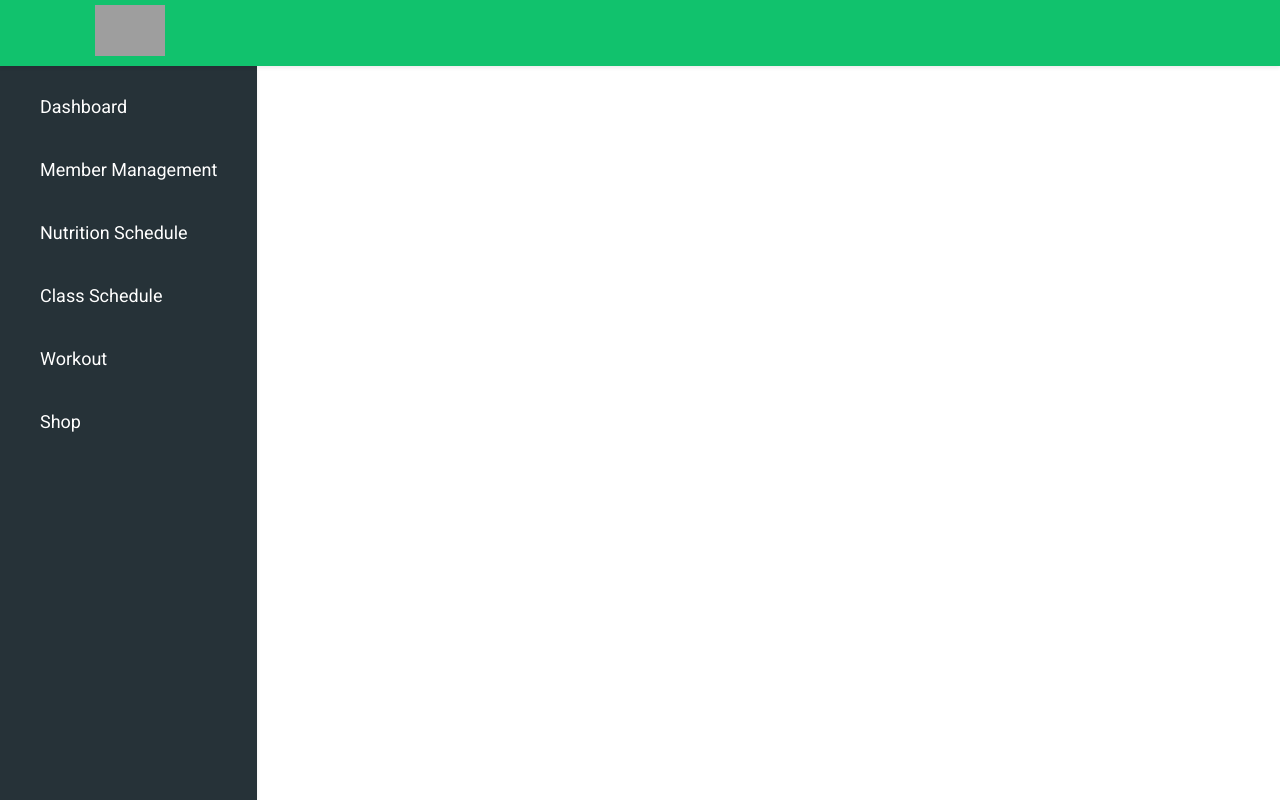
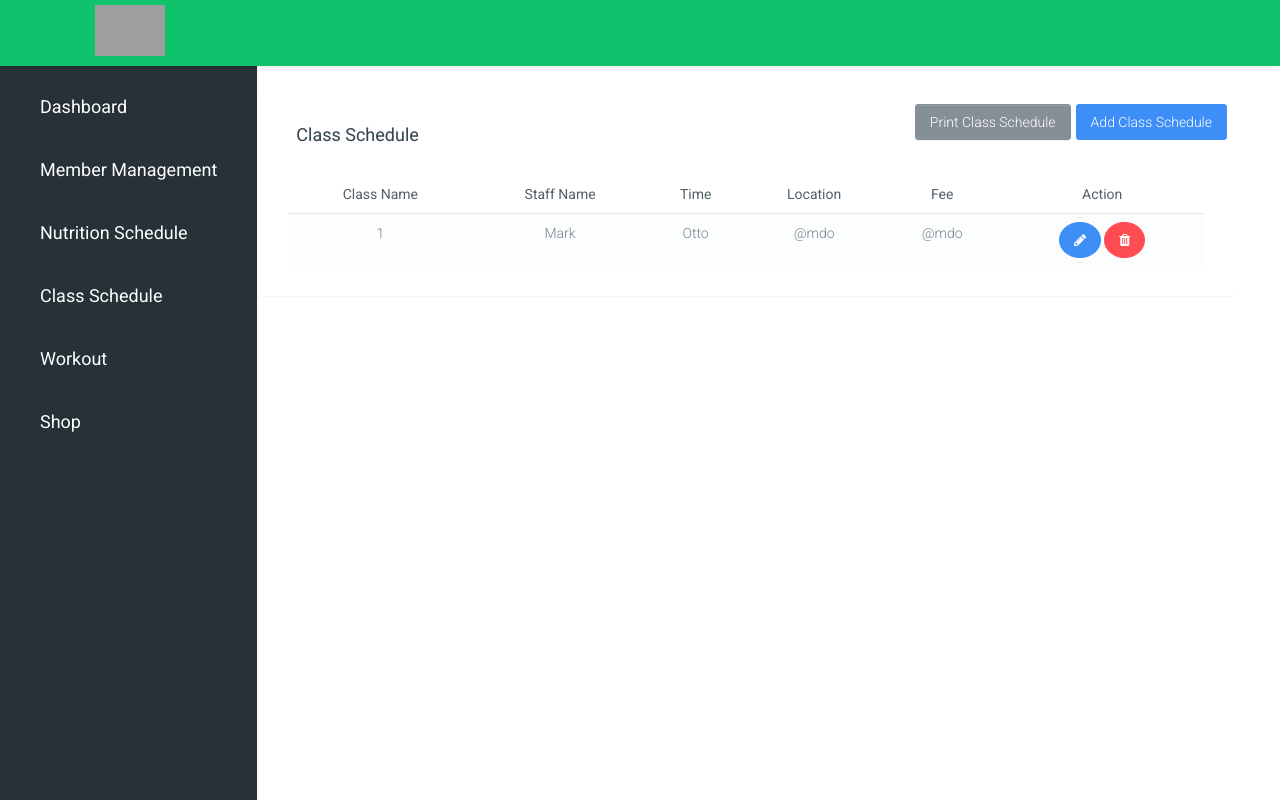
Before and after one commit to yasithWimukthi/ITPM, a React (Create React App) app: page /ClassSchedule/ViewAll in a window 1280 px wide. Built offline with nearby package versions, Linux system fonts and the light colour scheme; grey boxes are pictures that could not be loaded.

Commit message:
added table for class schedule

```diff
--- a/public/index.html
+++ b/public/index.html
@@ -15,17 +15,44 @@
       user's mobile device or desktop. See https://developers.google.com/web/fundamentals/web-app-manifest/
     -->
     <link rel="manifest" href="%PUBLIC_URL%/manifest.json" />
-     <!-- Stylesheets -->
-    <link rel="stylesheet" href="%PUBLIC_URL%/assets/css/bootstrap.min599c.css">
-    <link rel="stylesheet" href="%PUBLIC_URL%/assets/css/bootstrap-extend.min599c.css">
-    <link rel="stylesheet" href="%PUBLIC_URL%/assets/assets/css/site.min599c.css">
+    <!-- Stylesheets -->
+    <link
+      rel="stylesheet"
+      href="%PUBLIC_URL%/assets/css/bootstrap.min599c.css"
+    />
+    <link
+      rel="stylesheet"
+      href="%PUBLIC_URL%/assets/css/bootstrap-extend.min599c.css"
+    />
+    <link
+      rel="stylesheet"
+      href="%PUBLIC_URL%/assets/assets/css/site.min599c.css"
+    />
 
-
-    <link rel="stylesheet" href="%PUBLIC_URL%/assets/fonts/web-icons/web-icons.min599c.css">
-    <link rel="stylesheet" href="%PUBLIC_URL%/assets/fonts/brand-icons/brand-icons.min599c.css">
-    <link rel='stylesheet' href="https://fonts.googleapis.com/css?family=Roboto:300,400,500,300italic">
-    <link rel="stylesheet" href="%PUBLIC_URL%/assets/fonts/weather-icons/weather-icons.min599c.css">
-    <link rel="stylesheet" href="%PUBLIC_URL%/assets/vendor/datatables.net-bs4/dataTables.bootstrap4.min599c.css">
+    <link
+      rel="stylesheet"
+      href="%PUBLIC_URL%/assets/fonts/web-icons/web-icons.min599c.css"
+    />
+    <link
+      rel="stylesheet"
+      href="%PUBLIC_URL%/assets/fonts/brand-icons/brand-icons.min599c.css"
+    />
+    <link
+      rel="stylesheet"
+      href="https://fonts.googleapis.com/css?family=Roboto:300,400,500,300italic"
+    />
+    <link
+      rel="stylesheet"
+      href="%PUBLIC_URL%/assets/fonts/weather-icons/weather-icons.min599c.css"
+    />
+    <link
+      rel="stylesheet"
+      href="%PUBLIC_URL%/assets/vendor/datatables.net-bs4/dataTables.bootstrap4.min599c.css"
+    />
+    <link
+      rel="stylesheet"
+      href="https://cdnjs.cloudflare.com/ajax/libs/font-awesome/4.7.0/css/font-awesome.min.css"
+    />
     <title>Gym App</title>
   </head>
   <body class="animsition dashboard">
@@ -43,5 +70,4 @@
     -->
   </body>
   <script src="%PUBLIC_URL%/assets/vendor/jquery/jquery.min599c.js"></script>
-
 </html>
--- a/src/App.js
+++ b/src/App.js
@@ -5,9 +5,11 @@ import SideBar from './Components/SideBar';
 import AddStaffMember from './Pages/StaffMembers/Add'
 import ViewStaffMember from './Pages/StaffMembers/Viewall'
 import AddClassSchedule from './Pages/ClassSchedule/Add';
+import EditClassSchedule from './Pages/ClassSchedule/Edit';
+import Viewall from './Pages/ClassSchedule/ViewAll';
+
 import AddShopItem from "./Pages/Shop/AddShopItem";
 import ShopList from "./Pages/Shop/ShopList";
-import EditClassSchedule from './Pages/ClassSchedule/Edit';
 function App() {
   return (
     <div>
@@ -23,6 +25,7 @@ function App() {
               <Route path="/StaffMembers/View" element={<ViewStaffMember />} />
               <Route path="/ClassSchedule/Add" element={<AddClassSchedule />} />
               <Route path="/ClassSchedule/Edit" element={<EditClassSchedule />} />
+              <Route path="/ClassSchedule/ViewAll" element={<Viewall />} />
               <Route path="/shop/add" element={<AddShopItem />} />
               <Route path="/shop/list" element={<ShopList />} />
             </Routes>
--- /dev/null
+++ b/src/Pages/ClassSchedule/ViewAll.js
@@ -0,0 +1,56 @@
+import React from 'react'
+import { Link } from 'react-router-dom'
+
+const ViewAll = () => {
+    return (
+        <div className="panel">
+            <header className="panel-heading">
+                <div className='row p-2'>
+                    <div className='col-6'>
+                        <h3 className="panel-title">Class Schedule</h3>
+                    </div>
+                    <div className='col-6 text-right'>
+                        <Link to="#" className='btn btn-secondary mr-5' >
+                            Print Class Schedule
+                        </Link>
+
+                        <Link to="/ClassSchedule/Add" className='btn btn-primary' >
+                            Add Class Schedule
+                        </Link>
+                    </div>
+                </div>
+            </header>
+            <div className="panel-body">
+
+                <table class="table table-striped">
+                    <thead>
+                        <tr>
+                            <th className='text-center' scope="col">Class Name</th>
+                            <th className='text-center' scope="col">Staff Name</th>
+                            <th className='text-center' scope="col">Time</th>
+                            <th className='text-center' scope="col">Location</th>
+                            <th className='text-center' scope="col">Fee</th>
+                            <th className='text-center' scope="col">Action</th>
+                        </tr>
+                    </thead>
+                    <tbody>
+                        <tr>
+                            <td className='text-center'>1</td>
+                            <td className='text-center'>Mark</td>
+                            <td className='text-center'>Otto</td>
+                            <td className='text-center'>@mdo</td>
+                            <td className='text-center'>@mdo</td>
+                            <td className='text-center'>
+                                <button class="btn btn-primary rounded-circle mr-3 "><i class="fa  fa-pencil "></i></button>
+                                <button class="btn btn-danger rounded-circle"><i class="fa  fa-trash"></i></button>
+                            </td>
+                        </tr>
+                    </tbody>
+                </table>
+
+            </div>
+        </div>
+    )
+}
+
+export default ViewAll
```
